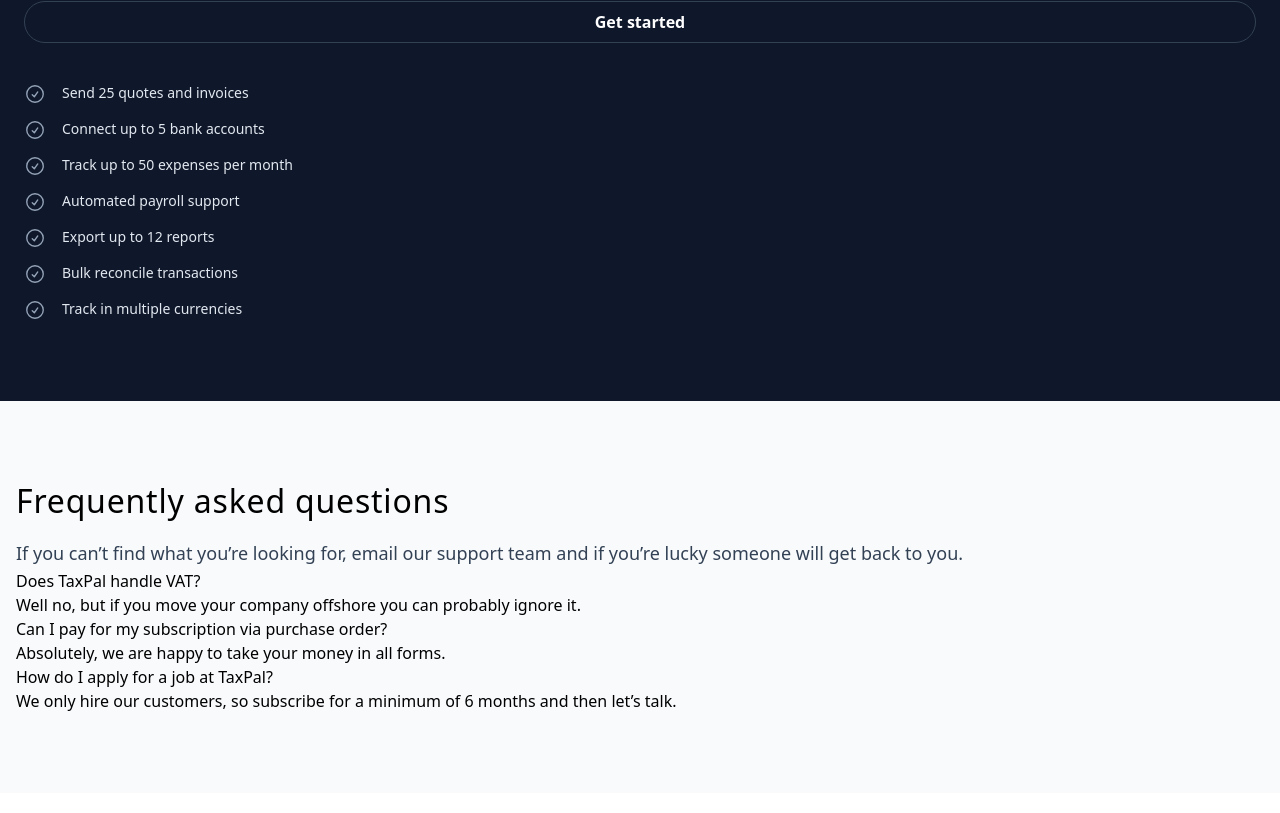
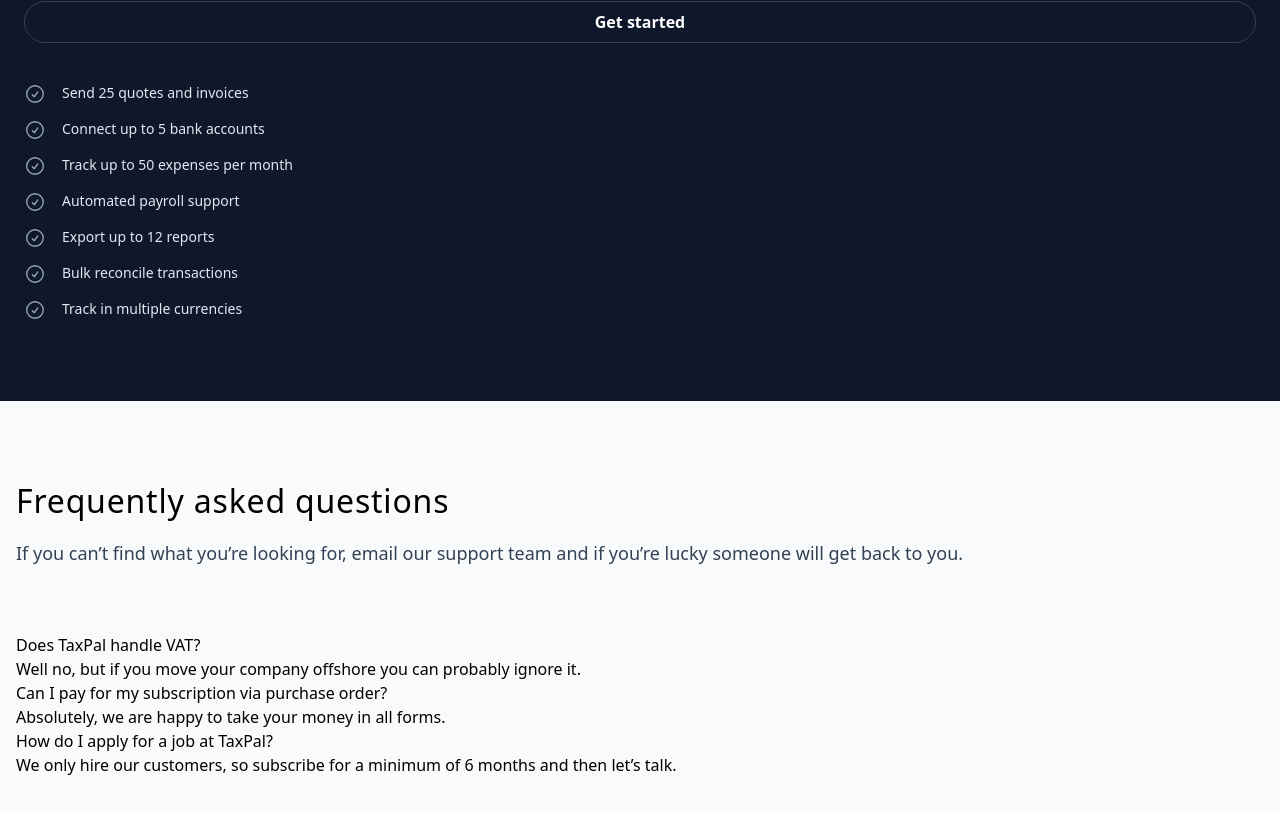
Before and after one commit to amine-omari/Taxpal-clone, a Next.js app: page / in a window 1280 px wide. Shown: the part 8723-9536 px from the top of the page. Built offline with nearby package versions, Linux system fonts and the light colour scheme.

Commit message:
feat: add margin style

```diff
--- a/components/FaqSection.jsx
+++ b/components/FaqSection.jsx
@@ -11,7 +11,9 @@ const FaqSection = () => {
       bgLightGray={true}
       padding="py-20"
     >
-      <QuestionsContainer />
+      <div className="mt-16">
+        <QuestionsContainer />
+      </div>
     </Container>
   );
 };
```
